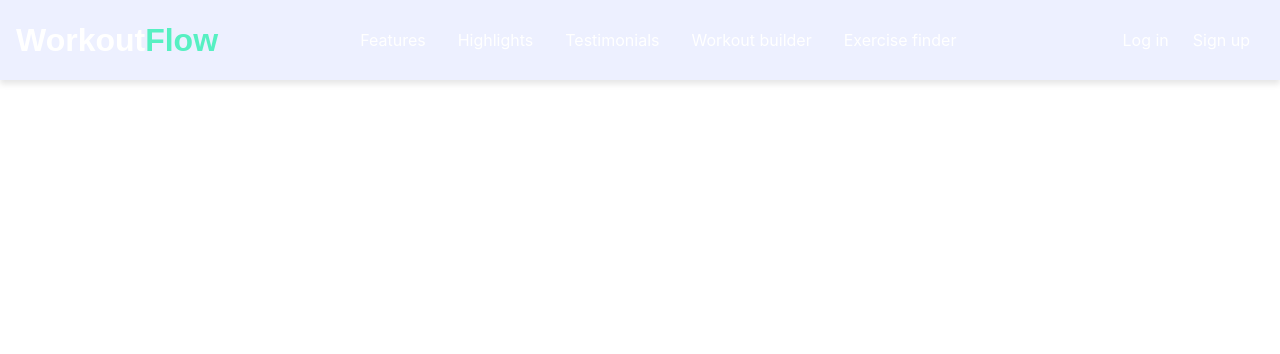
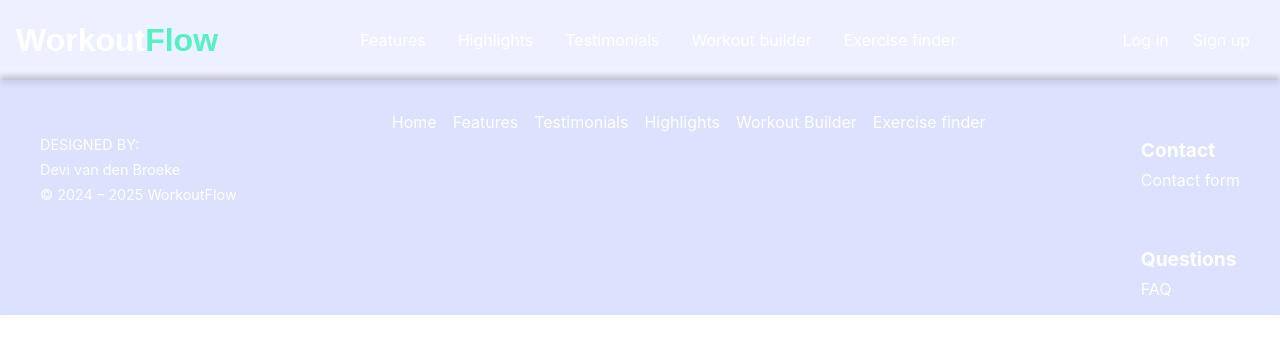
Before and after one commit to Devivdb/workout-flow-webapp, a React (Vite) app: page /search in a window 1280 px wide. Shown: the top 354 px of the page. Built offline with nearby package versions, Linux system fonts and the light colour scheme.

Commit message:
Added footer

```diff
--- a/src/App.jsx
+++ b/src/App.jsx
@@ -11,6 +11,7 @@
 import WorkoutBuilder from "./pages/workoutBuilder/WorkoutBuilder.jsx";
 import Search from "./pages/search/Search.jsx";
 import Header from "./components/ui/header/Header.jsx";
+import Footer from "./components/ui/footer/Footer.jsx";
 
 function App() {
 
@@ -30,6 +31,7 @@
                 <Route path="/workout-builder" element={<WorkoutBuilder/>}/>
                 <Route path="/search" element={<Search/>}/>
             </Routes>
+            <Footer/>
         </>
     )
 }
--- a/src/components/ui/footer/Footer.css
+++ b/src/components/ui/footer/Footer.css
@@ -0,0 +1,63 @@
+.footer {
+    background: rgba(80, 113, 250, 0.2);
+    color: #fff;
+    padding: 2rem 1rem 0 1rem;
+    box-shadow: 0 -4px 6px rgba(0, 0, 0, 0.2);
+    font-family: Inter, sans-serif;
+}
+
+.footer-container {
+    display: flex;
+    justify-content: space-between;
+    flex-wrap: wrap;
+    max-width: 1200px;
+    margin: 0 auto;
+}
+
+.footer-links {
+    display: flex;
+    flex-wrap: wrap;
+    gap: 1rem;
+    margin-bottom: 1rem;
+}
+
+.footer-link {
+    color: white;
+    text-decoration: none;
+    font-size: 1rem;
+    transition: color 0.3s;
+}
+
+.footer-link:hover {
+    color: #1f2937;
+}
+
+.footer-sections {
+    display: flex;
+    flex-direction: column;
+    gap: 1rem;
+}
+
+.footer-section h4 {
+    font-size: 1.2rem;
+    margin-bottom: 0.5rem;
+}
+
+.footer-section {
+    margin-bottom: 1rem;
+}
+
+.footer-section .footer-link {
+    display: block;
+    font-size: 1rem;
+}
+
+.footer-text {
+    text-align: start;
+    margin-top: 1rem;
+}
+
+.footer-text p {
+    margin: 0.5rem 0;
+    font-size: 0.9rem;
+}
--- a/src/components/ui/footer/Footer.jsx
+++ b/src/components/ui/footer/Footer.jsx
@@ -1,12 +1,39 @@
 import './Footer.css'
+import {NavLink} from "react-router-dom";
 
-function Footer() {
-
+function Footer(){
     return (
         <>
+            <footer className="footer">
+                <div className="footer-container">
+                    <div className="footer-text">
+                        <p>DESIGNED BY:</p>
+                        <p>Devi van den Broeke</p>
+                        <p>© 2024 – 2025 WorkoutFlow</p>
+                    </div>
+                    <div className="footer-links">
+                        <NavLink to="/" className="footer-link">Home</NavLink>
+                        <NavLink to="/features" className="footer-link">Features</NavLink>
+                        <NavLink to="/testimonials" className="footer-link">Testimonials</NavLink>
+                        <NavLink to="/highlights" className="footer-link">Highlights</NavLink>
+                        <NavLink to="/workout-builder" className="footer-link">Workout Builder</NavLink>
+                        <NavLink to="/search" className="footer-link">Exercise finder</NavLink>
+                    </div>
+                    <div className="footer-sections">
+                        <div className="footer-section">
+                            <h4>Contact</h4>
+                            <NavLink to="/contact" className="footer-link">Contact form</NavLink>
+                        </div>
+                        <div className="footer-section">
+                            <h4>Questions</h4>
+                            <NavLink to="/faq" className="footer-link">FAQ</NavLink>
+                        </div>
+                    </div>
+                </div>
 
+            </footer>
         </>
-    )
-}
+    );
+};
 
-export default Footer
+export default Footer;
```
